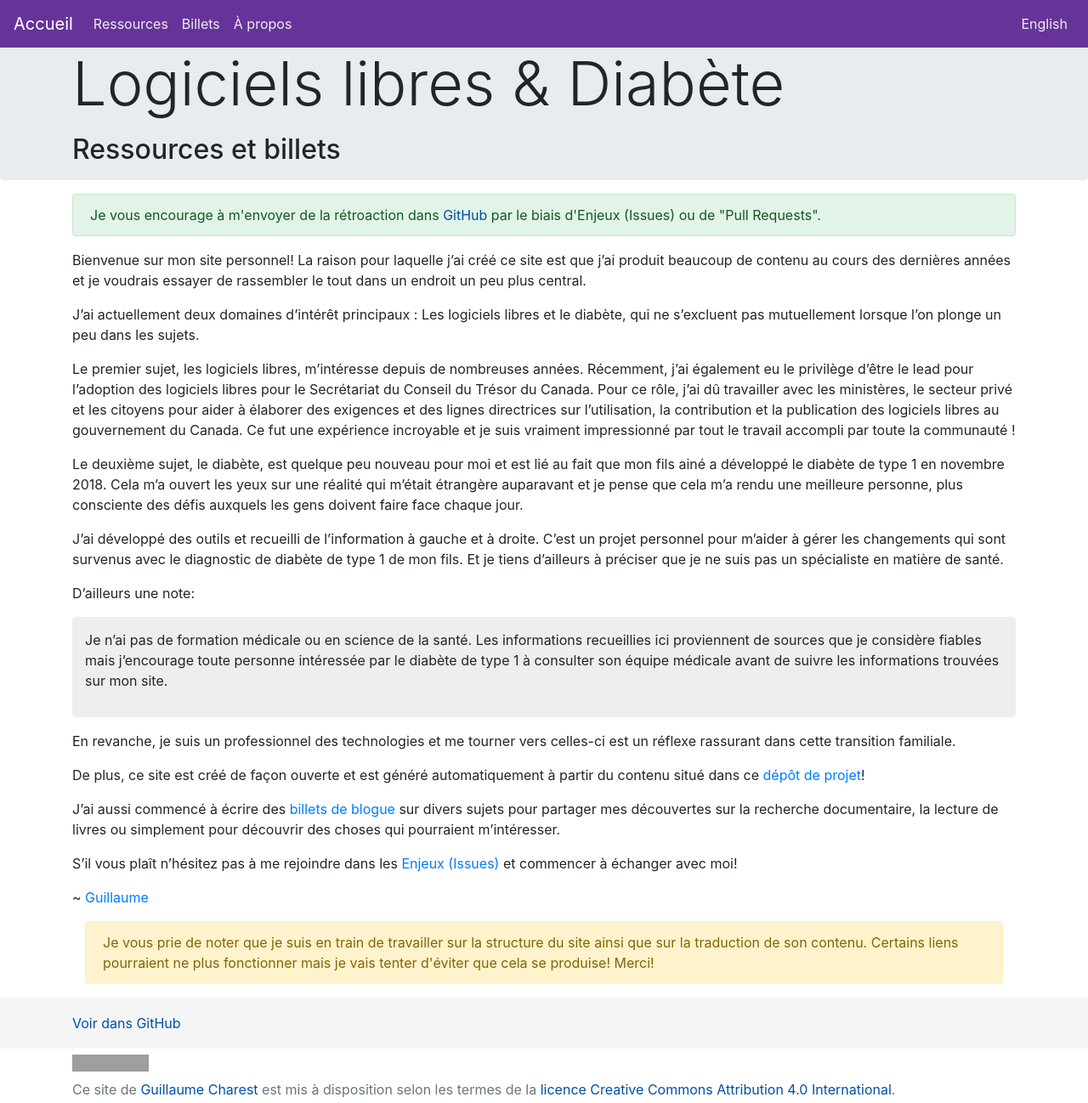
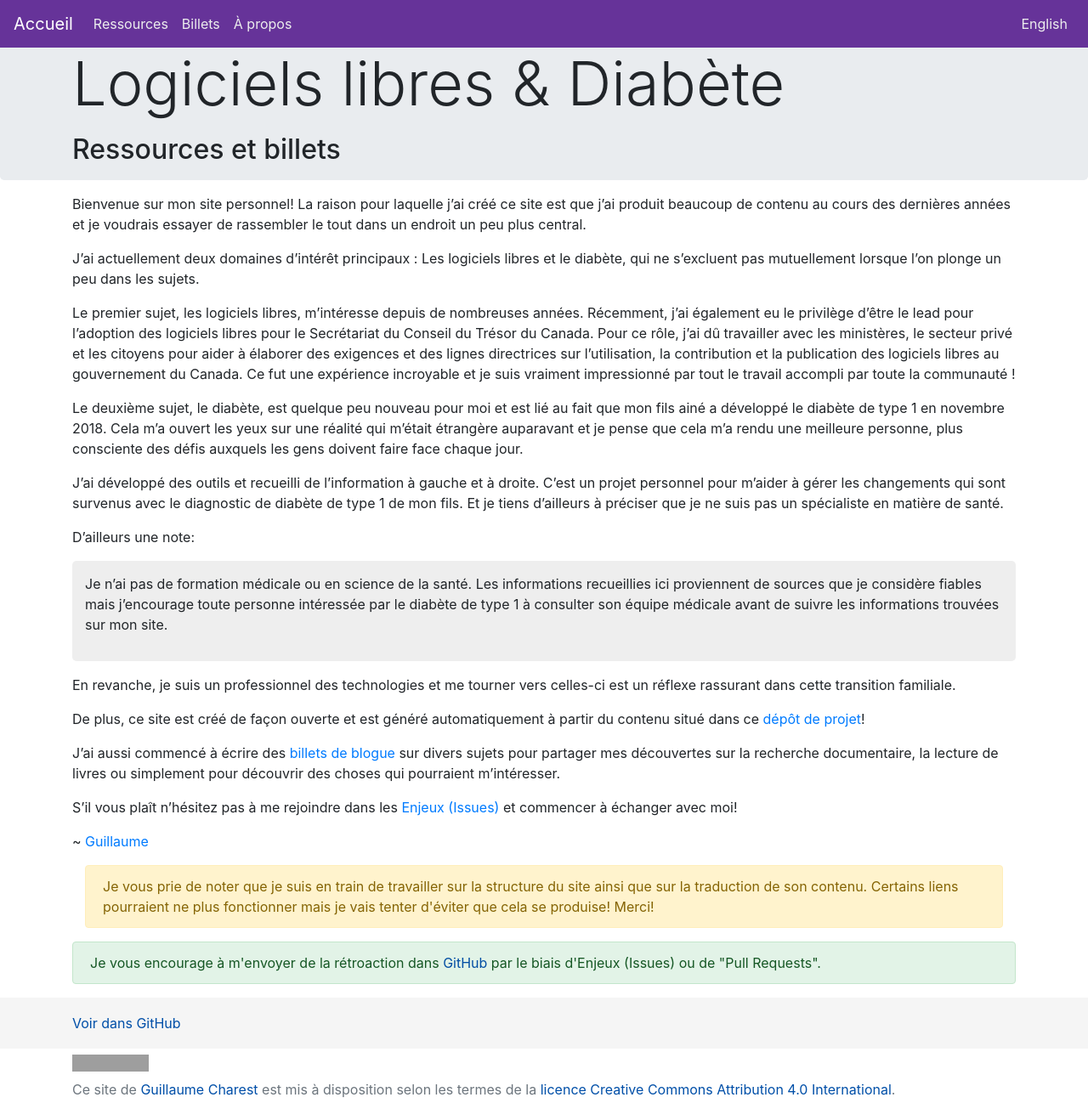
Before and after one commit to gcharest/gcharest.github.io, a Jekyll site: the page built from _pages/fr/accueil.md, in a window 1280 px wide and 1298 px high. Shown: the whole window at 85% size. Built offline with Jekyll 4.4.1, drawn with Linux system fonts in a browser that asks for light colours; nearby versions of some CDN libraries; grey boxes are pictures that could not be loaded.

Commit message:
Move notice above footer

```diff
--- a/_includes/header.html
+++ b/_includes/header.html
@@ -63,5 +63,3 @@
     <h2>{{ site.data.i18n.general.description[page.lang] }}</h2>
   </div>
 </div>
-
-{% include notice.html %}
--- a/_layouts/default.html
+++ b/_layouts/default.html
@@ -14,6 +14,7 @@
       {{ content }}
     </main>
 
+    {% include notice.html %}
     {% include footer.html %}
 
   </body>
```
